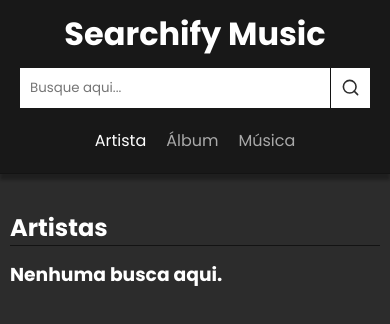
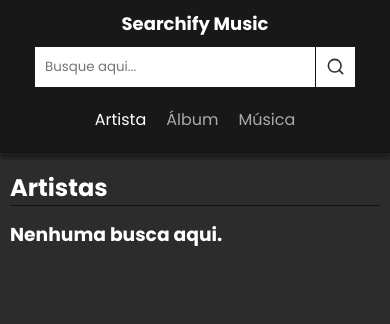
Before and after one commit to arturguitelar/vue-spotify-example, a Vue app: page /#/auth in a window 390 px wide. Both pictures are taken after a click on the button "Entrar". Shown: the top 324 px of the page. Built offline with nearby package versions, Linux system fonts and the light colour scheme.

Commit message:
Solving responsive issues.

```diff
--- a/src/common.css
+++ b/src/common.css
@@ -20,7 +20,7 @@ body {
 }
 
 .container {
-  min-width: 360px;
+  min-width: 320px;
   max-width: 1200px;
   margin: 0 auto;
 }
--- a/src/components/Search.vue
+++ b/src/components/Search.vue
@@ -81,8 +81,7 @@ export default {
 }
 
 .search {
-  width: 350px;
-  height: 40px;
+  width: 320px;
   display: flex;
   flex-direction: row;
   margin: auto;
@@ -90,6 +89,7 @@ export default {
 }
 
 .search-input {
+  min-width: 100px;
   padding: 10px;
   flex: auto;
   border-radius: 0;
@@ -100,6 +100,7 @@ export default {
 
 .search-btn {
   width: 40px;
+  height: 40px;
   padding: 10px;
   border-radius: 0;
   background: transparent;
--- a/src/components/cards/CardSection.vue
+++ b/src/components/cards/CardSection.vue
@@ -79,7 +79,7 @@ export default {
 }
 
 .cards-section.tracks {
-  grid-template-columns: repeat(auto-fill, minmax(440px, 1fr));
+  grid-template-columns: 1fr 1fr;
 }
 
 /* CARDS - shared */
@@ -93,4 +93,10 @@ export default {
   box-shadow: 0 0 9px 3px var(--effect-color);
   transform: translate(0, -5px);
 }
+
+@media screen and (max-width: 680px) {
+  .cards-section.tracks {
+    grid-template-columns: 1fr;
+  }
+}
 </style>
--- a/src/components/shared/Header.vue
+++ b/src/components/shared/Header.vue
@@ -1,7 +1,7 @@
 <template>
   <header class="header">
     <div class="container">
-      <h1>Searchify Music</h1>
+      <h1 class="title">Searchify Music</h1>
       <Search />
       <Nav />
     </div>
@@ -31,4 +31,10 @@ export default {
   box-shadow: 0px 6px 3px 0px rgb(0 0 0 / 30%);
   border-bottom: var(--border-default);
 }
+
+@media screen and (max-width: 420px) {
+  .header h1 {
+    font-size: 18px;
+  }
+}
 </style>
--- a/src/components/shared/Main.vue
+++ b/src/components/shared/Main.vue
@@ -17,4 +17,10 @@
   margin-bottom: 14px;
   border-bottom: var(--border-default);
 }
+
+@media screen and (max-width: 460px) {
+  .main {
+    margin-top: 160px;
+  }
+}
 </style>
```
